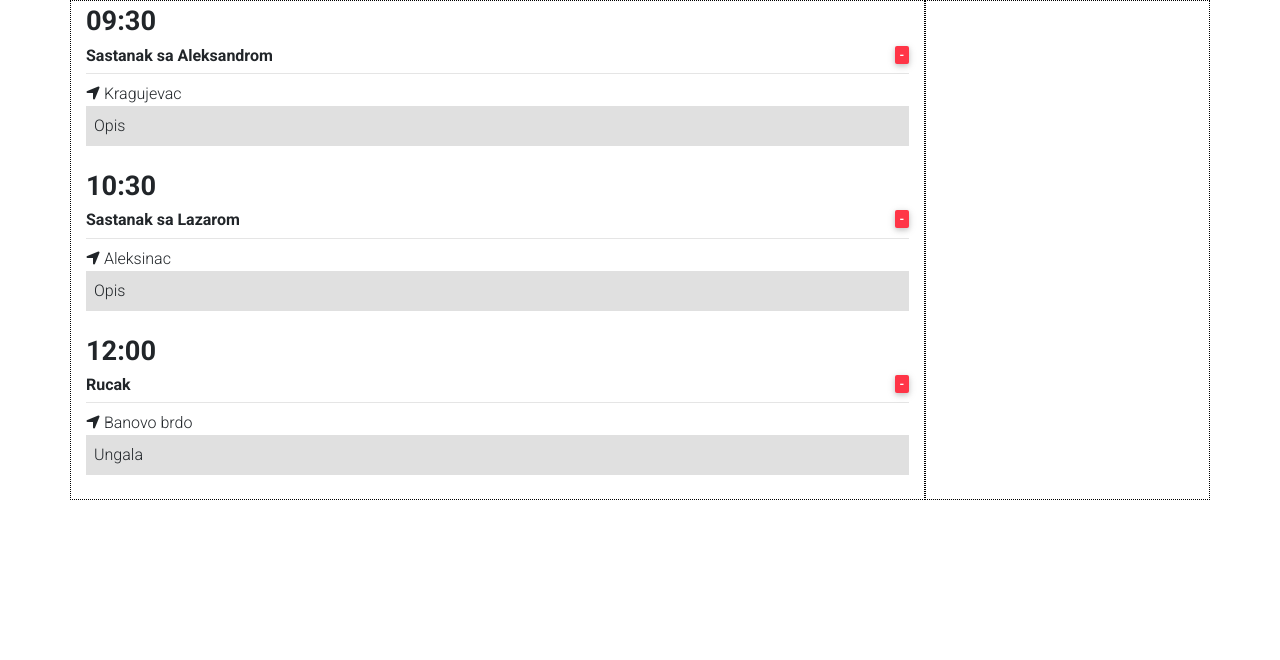
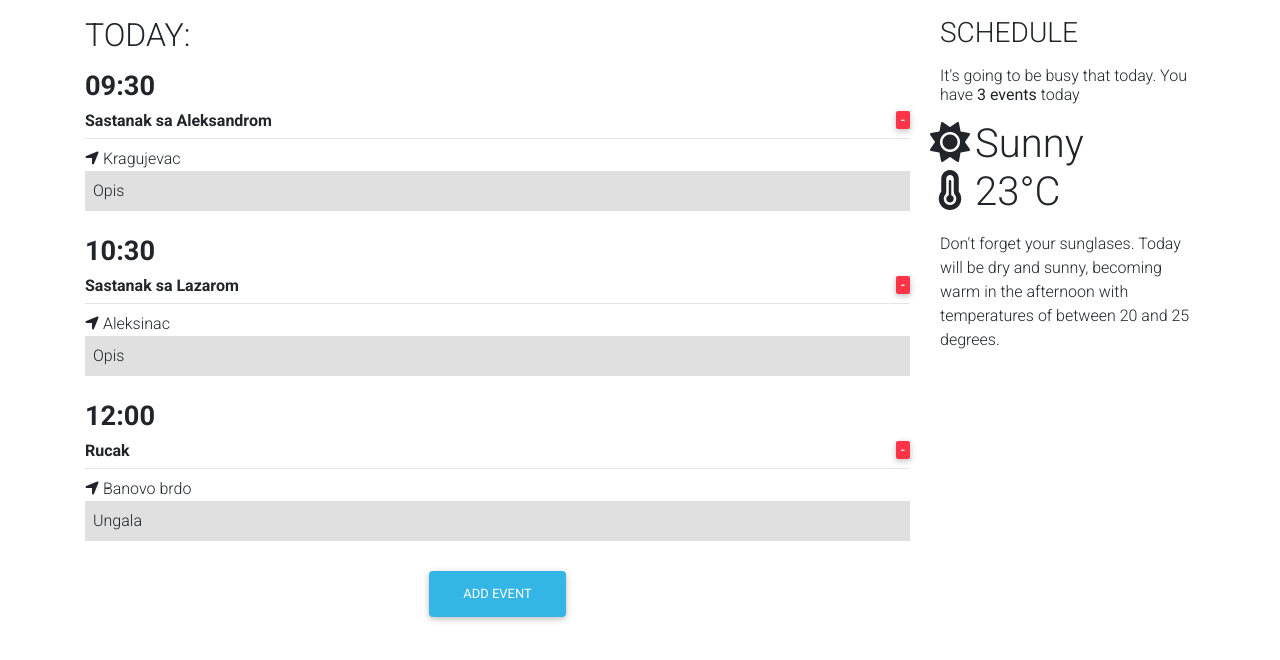
Before and after one commit to cole92/react-todo-app, a React (Create React App) app: page / in a window 1280 px wide. Shown: the top 660 px of the page. Built offline with nearby package versions, Linux system fonts and the light colour scheme.

Commit message:
Added weather section with icons and temperature display

```diff
--- a/src/App.css
+++ b/src/App.css
@@ -36,7 +36,3 @@
     transform: rotate(360deg);
   }
 }
-div[class^='col'],
-div[class*='col'] {
-  border: 1px dotted black;
-}
--- a/src/App.js
+++ b/src/App.js
@@ -40,6 +40,8 @@
         <MDBContainer>
           <MDBRow>
             <MDBCol md='9'>
+              <h2 className='text-uppercase my-3'>Today:</h2>
+              <div id="schedule-items">
               {this.state.events.map(x => (
                 <Event
                   key={x.id}
@@ -50,8 +52,44 @@
                   description={x.description}
                 />
               ))}
+              </div>
+              <h1 className='my-3'>
+                <MDBRow className='mb-4'>
+                  <MDBCol xs='3' md='6' className='mx-auto text-center'>
+                    <button className='btn btn-info rounded'>Add event</button>
+                  </MDBCol>
+                </MDBRow>
+              </h1>
             </MDBCol>
             <MDBCol md='3'>
+              <h3 className='text-uppercase my-3'>Schedule</h3>
+              <h6 className='my-3'>
+                It's going to be busy that today. You have {' '}
+                <b>{this.state.events.length} events </b> today
+              </h6>
+              <h1 className='my-3'>
+                <MDBRow>
+                  <MDBCol xs='3' className='text-center'>
+                    <MDBIcon icon='sun' fixed/>
+                  </MDBCol>
+                  <MDBCol xs='9'>
+                    Sunny
+                  </MDBCol>
+                </MDBRow>
+                <MDBRow>
+                  <MDBCol xs='3' className='text-center'>
+                  <MDBIcon icon='thermometer-three-quarters' fixed/>
+                  </MDBCol>
+                  <MDBCol xs='9'>
+                    23&deg;C
+                  </MDBCol>
+                </MDBRow>
+              </h1>
+              <p>
+                Don't forget your sunglases. Today will be dry and sunny,
+                becoming warm in the afternoon with temperatures of between
+                20 and 25 degrees.
+              </p>
             </MDBCol>
           </MDBRow>
         </MDBContainer>
```
